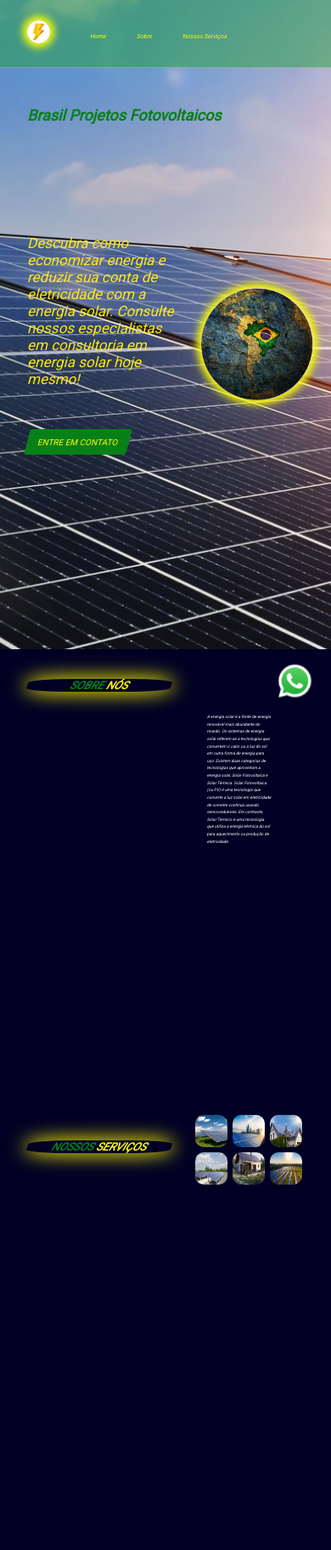
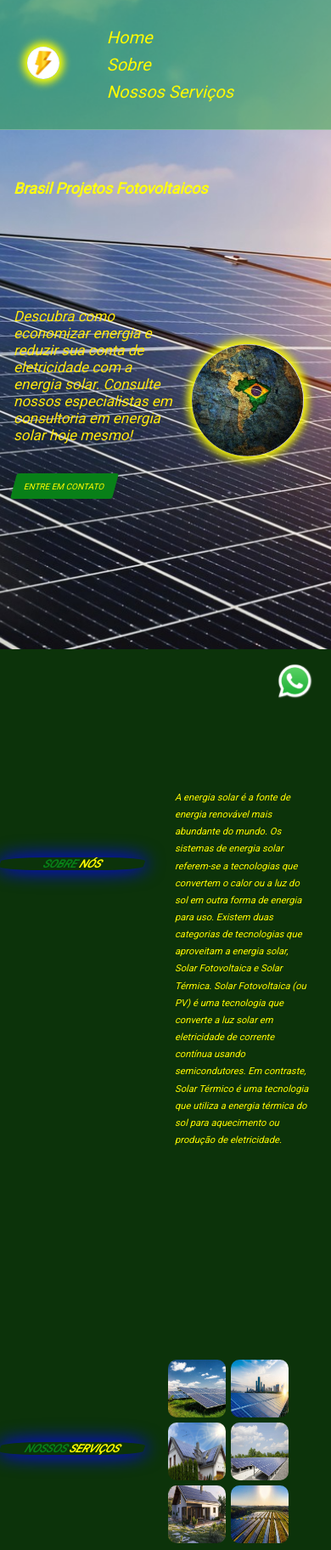
Before and after one commit to MatheusAraujo110/Placa-Solar, a plain HTML site: page index.html in a window 390 px wide. Shown: the top 1824 px of the page at 85% size. Before the commit the page ends 1637 px from the top, so only its background shows below. Drawn offline with Linux system fonts and the light colour scheme.

Commit message:
responsivo

```diff
--- a/style.css
+++ b/style.css
@@ -16,7 +16,7 @@
 }
 
 body {
-    background-color: #010024;
+    background-color: #0c330a;
 }
 
 section {
@@ -91,7 +91,7 @@ section {
 h1 {
     font-size: 45px;
     margin-bottom: 150px;
-    color: #088018;
+    color: #fffd11;
     border-radius: 10px;
     height: 40px;
     line-height: 50px;
@@ -141,7 +141,7 @@ p {
     text-align: center;
     text-transform: uppercase;
     margin-bottom: 3rem;
-    box-shadow: 0px 0px 22px 2px #fffb00;
+    box-shadow: 0px 0px 22px 2px #0400fa;
     border-radius: 30%;
     transform: skew(-20deg);
 }
@@ -154,7 +154,7 @@ p {
 .about .row {
     display: flex;
     align-items: center;
-    background-color: #010024;
+    background-color: #0c330a;
     gap: 1.5rem;
     margin-left: 20px;
 }
@@ -172,7 +172,7 @@ p {
 
 .about .row .caixa-principal p {
     font-size: 1.3rem;
-    color: white;
+    color: #fffb00;
     line-height: 1.8;
     width: 80%;
     margin-left: -20%;
@@ -181,13 +181,13 @@ p {
 .our-work .row {
     display: flex;
     align-items: center;
-    background-color: #010024;
+    background-color: #0c330a;
     gap: 1.5rem;
     margin-left: 20px;
 }
 
 button {
-    background-color: #010024;
+    background-color: #0c330a;
     cursor: pointer;
 }
 
@@ -297,6 +297,11 @@ textarea {
         font-size: 40px;
         line-height: 70px;
     }
+
+    .image-work {
+        width: 230px;
+        height: 230px;
+    }
 }
 
 @media (max-width:1024px) {
@@ -327,24 +332,26 @@ textarea {
     .image-work {
         border-radius: 10px;
         margin: 5px;
-        width: 229px;
-        height: 229px;
+        width: 228px;
+        height: 228px;
     }
 
     .our-work .row {
-        margin-left: 7px;
+        margin-left: 8px;
         margin-bottom: 400px;
     }
 
     .caixa-mae section {
         display: flex;
         align-items: center;
-        min-height: 80vh;
-        margin-top: -5rem;
+        height: 46rem;
     }
 
     .about .row .caixa-principal p {
         font-size: 1.2rem;
+    }
+    .about .row {
+        margin-top: 6rem;
     }
 }
 
@@ -356,6 +363,7 @@ textarea {
     .button-ctt {
         width: 180px;
         height: 40px;
+        margin-top: 1rem;
     }
 
     .mapa-brasil {
@@ -419,8 +427,8 @@ textarea {
     }
 
     .image-work {
-        width: 207px;
-        height: 207px;
+        width: 202px;
+        height: 202px;
     }
 }
 
@@ -594,8 +602,8 @@ textarea {
 
 @media (max-width:769px) {
     .image-work {
-        width: 150px;
-        height: 150px;
+        width: 147px;
+        height: 147px;
     }
 
     .caixa-mae section {
@@ -657,7 +665,7 @@ textarea {
     }
 
     .about .row .caixa-principal p {
-        font-size: 0.7rem;
+        font-size: 1rem;
     }
 
     .title {
@@ -680,12 +688,14 @@ textarea {
 
 @media (max-width:600px) {
     .navbar a {
-        font-size: 15px;
+        font-size: 20px;
+        display: block;
+        margin: 12px;
     }
 
     .raio {
-        width: 40px;
-        height: 40px;
+        width: 50px;
+        height: 50px;
     }
 
     h1 {
@@ -707,7 +717,7 @@ textarea {
     }
 
     .about .row .caixa-principal p {
-        font-size: 0.6rem;
+        font-size: 0.8rem;
     }
 
     .title {
@@ -727,21 +737,24 @@ textarea {
     }
 
     .raio {
-        width: 35px;
-        height: 35px;
+        width: 45px;
+        height: 45px;
     }
 
     h1 {
         font-size: 20px;
+        margin-left: 1rem;
     }
 
     p {
         width: 55%;
         font-size: 17px;
+        margin-left: 1rem;
     }
 
     .button-ctt {
         width: 130px;
+        margin-left: 1rem;
     }
 
     .mapa-brasil {
@@ -756,10 +769,11 @@ textarea {
     .caixa-mae section {
         display: flex;
         align-items: center;
+        margin-left: -2rem;
     }
 
     .about .row .caixa-principal p {
-        font-size: 0.5rem;
+        font-size: 0.8rem;
     }
 
     .title {
@@ -768,20 +782,30 @@ textarea {
     }
 
     .image-work {
-        width: 80px;
-        height: 80px;
+        width: 92px;
+        height: 92px;
         margin: 1px;
     }
 }
 
 @media (max-width:431px) {
     .navbar a {
-        font-size: 10px;
+        font-size: 20px;
+        display: block;
+        margin: 0.5rem;
     }
 
     .raio {
-        width: 30px;
-        height: 30px;
+        width: 40px;
+        height: 40px;
+    }
+
+    h1 {
+        font-size: 20px;
+        margin-left: 1rem;
+    }
+    p {
+        margin-left: 1rem;
     }
 
     .mapa-brasil {
@@ -791,6 +815,7 @@ textarea {
 
     .button-ctt {
         width: 120px;
+        margin-left: 1rem;
     }
 
     .about .row {
@@ -798,7 +823,8 @@ textarea {
     }
 
     .about .row .caixa-principal p {
-        font-size: 0.4rem;
+        font-size: 0.8rem;
+        width: 10rem;
     }
 
     .title {
@@ -806,8 +832,8 @@ textarea {
     }
 
     .image-work {
-        width: 51px;
-        height: 51px;
+        width: 87px;
+        height: 87px;
         margin: 1px;
     }
 
@@ -818,7 +844,7 @@ textarea {
 
 @media (max-width:415px) {
     .navbar a {
-        font-size: 9px;
+        font-size: 20px;
     }
 
     .button-ctt {
@@ -826,26 +852,26 @@ textarea {
     }
 
     .image-work {
-        width: 46px;
-        height: 46px;
+        width: 80px;
+        height: 80px;
     }
 }
 
 @media (max-width:413px) {
     .image-work {
-        width: 45px;
-        height: 45px;
+        width: 79px;
+        height: 79px;
     }
 }
 
 @media (max-width:391px) {
     .navbar a {
-        font-size: 7px;
+        font-size: 20px;
     }
 
     .raio {
-        width: 27px;
-        height: 27px;
+        width: 38px;
+        height: 38px;
     }
 
     h1 {
@@ -857,12 +883,12 @@ textarea {
     }
 
     .about .row .caixa-principal p {
-        font-size: 0.3rem;
+        font-size: 0.7rem;
     }
 
     .image-work {
-        width: 38px;
-        height: 38px;
+        width: 68px;
+        height: 68px;
     }
 
     .title {
@@ -872,12 +898,12 @@ textarea {
 
 @media (max-width:376px) {
     .navbar a {
-        font-size: 6px;
+        font-size: 20px;
     }
 
     .raio {
-        width: 25px;
-        height: 25px;
+        width: 35px;
+        height: 35px;
     }
 
     h1 {
@@ -893,24 +919,30 @@ textarea {
         margin-left: 60%;
     }
 
+    .about .row .caixa-principal p {
+        font-size: 0.7rem;
+        margin-left: -3rem;
+    }
+
     .image-work {
-        width: 33px;
-        height: 33px;
+        width: 61px;
+        height: 61px;
     }
 
     .title {
-        font-size: 0.7rem;
+        font-size: 0.8rem;
+
     }
 }
 
 @media (max-width:361px) {
     .navbar a {
-        font-size: 5px;
+        font-size: 20px;
     }
 
     .raio {
-        width: 23px;
-        height: 23px;
+        width: 35px;
+        height: 35px;
     }
 
     h1 {
@@ -930,41 +962,53 @@ textarea {
         width: 120px;
         margin-left: 65%;
     }
+
     .image-work {
-        width: 28px;
-        height: 28px;
+        width: 53px;
+        height: 53px;
     }
+
     .title {
-        font-size: 0.6rem;
+        font-size: 1rem;
     }
 }
 
-@media (max-width:345px){
+@media (max-width:345px) {
     .navbar a {
-        font-size: 4px;
+        font-size: 16px;
     }
+
     .raio {
-        width: 20px;
-        height: 20px;
+        width: 30px;
+        height: 30px;
     }
+
     h1 {
         font-size: 13px;
     }
+
     .button-ctt {
         font-size: 7px;
     }
+
     .mapa-brasil {
         width: 100px;
         margin-left: 69%;
     }
+
     .about .row .caixa-principal p {
-        font-size: 0.2rem;
+        font-size: 0.6rem;
+        margin-left: -2rem;
     }
+
     .image-work {
-        width: 23px;
-        height: 23px;
+        width: 66px;
+        height: 66px;
     }
+
     .title {
-        font-size: 0.5rem;
+        font-size: 1rem;
+        width: 8rem;
+        height: 2rem;
     }
 }
```
